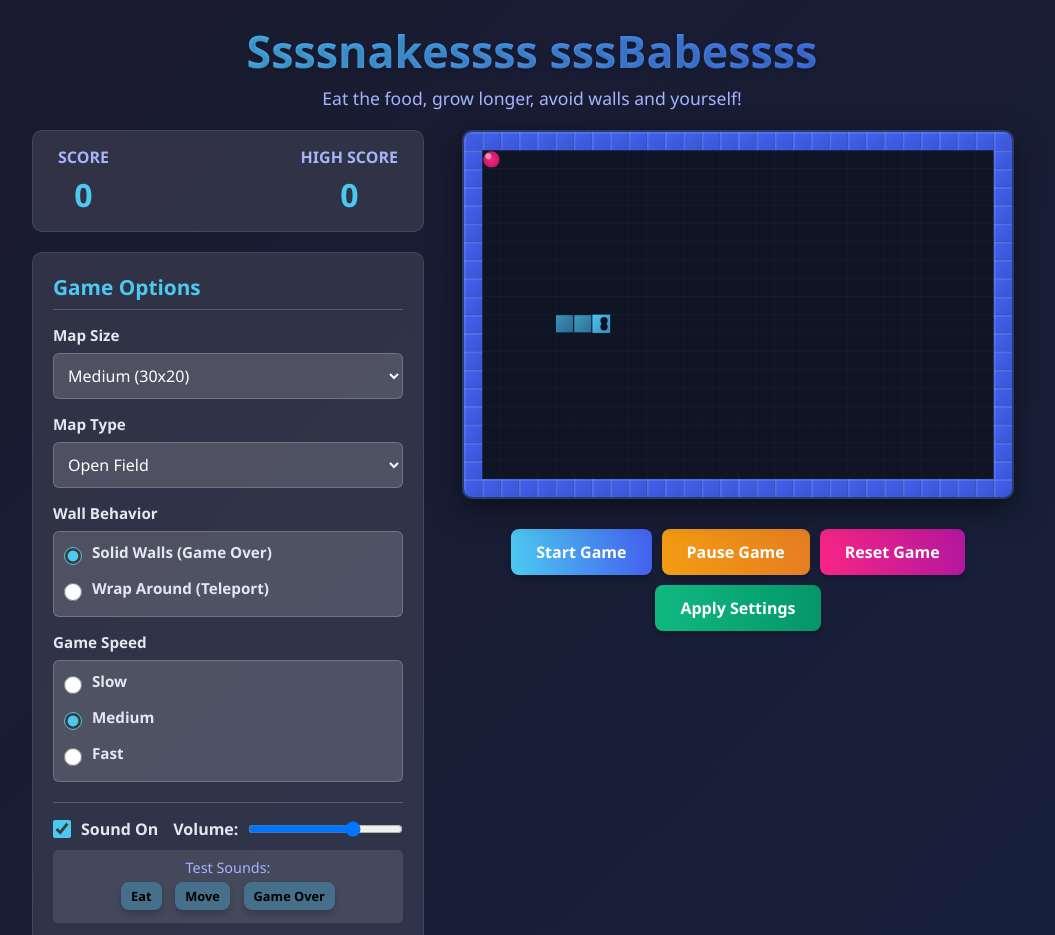
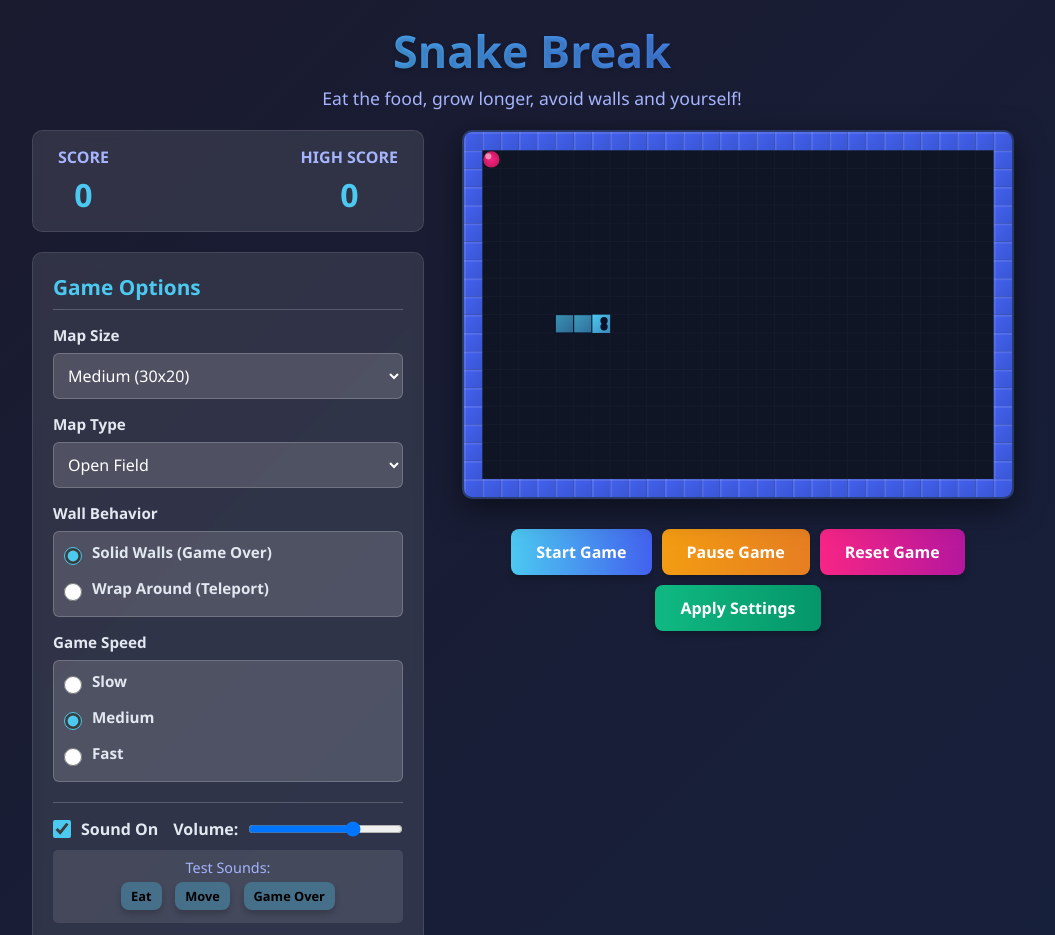
Before and after one commit to Scarrus666/Snake, a website: page public/index.html in a window 1280 px wide. Shown: the top 935 px of the page, without its empty margins (108-1163 px from the left). Drawn offline with Linux system fonts and the light colour scheme.

Commit message:
Changed Name

```diff
--- a/public/index.html
+++ b/public/index.html
@@ -3,7 +3,7 @@
 <head>
     <meta charset="UTF-8">
     <meta name="viewport" content="width=device-width, initial-scale=1.0">
-    <title>Ssssnakessss sssBabessss</title>
+    <title>Snake Break</title>
     <style>
         * {
             margin: 0;
@@ -482,7 +482,7 @@
 <body>
     <div class="game-container">
         <div class="header">
-            <h1>Ssssnakessss sssBabessss</h1>
+            <h1>Snake Break</h1>
             <p>Eat the food, grow longer, avoid walls and yourself!</p>
         </div>
 
```
Also changed, not shown: 1 other file.
